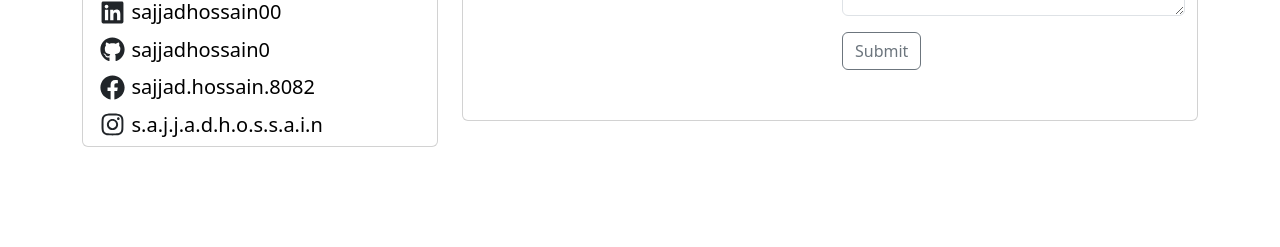
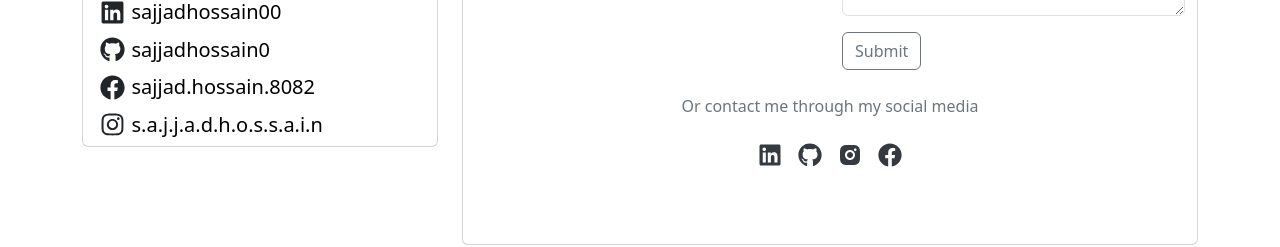
Before and after one commit to SajjadHossain0/portfolio, a React (Create React App) app: page /contact in a window 1280 px wide. Both pictures are taken after a click on the link "Contact". Shown: the part 526-773 px from the top of the page. Built offline with nearby package versions, Linux system fonts and the light colour scheme.

Commit message:
new commit

```diff
--- a/src/components/PortfolioContact.js
+++ b/src/components/PortfolioContact.js
@@ -1,5 +1,7 @@
 import React from "react";
 import {Button, Form, FormGroup, Input, Label} from "reactstrap";
+import {FaFacebook, FaGithub, FaLinkedin} from "react-icons/fa";
+import {RiInstagramFill} from "react-icons/ri";
 
 export default function PortfolioContact() {
     return (
@@ -54,6 +56,32 @@ export default function PortfolioContact() {
                         </Button>
                     </Form>
                 </div>
+
+                <div className="py-4">
+                    <div className="container">
+                        <div className="text-center mb-3">
+                            <p className="footer-text mb-0">Or contact me through my social media</p>
+                        </div>
+                        <div className="social-icons d-flex justify-content-center">
+                            <a href="https://www.linkedin.com/in/md-sajjad-hossain-b28154234" rel="noreferrer"
+                               target="_blank" className="footer-icon mx-2">
+                                <FaLinkedin/>
+                            </a>
+                            <a href="https://www.github.com/sajjadhossain0" rel="noreferrer" target="_blank"
+                               className="footer-icon mx-2">
+                                <FaGithub/>
+                            </a>
+                            <a href="https://www.instagram.com/s.a.j.j.a.d.h.o.s.s.a.i.n" rel="noreferrer"
+                               target="_blank" className="footer-icon mx-2">
+                                <RiInstagramFill/>
+                            </a>
+                            <a href="https://www.facebook.com/sajjad.hossain.8082" rel="noreferrer" target="_blank"
+                               className="footer-icon mx-2">
+                                <FaFacebook/>
+                            </a>
+                        </div>
+                    </div>
+                </div>
             </div>
 
         </div>
```
